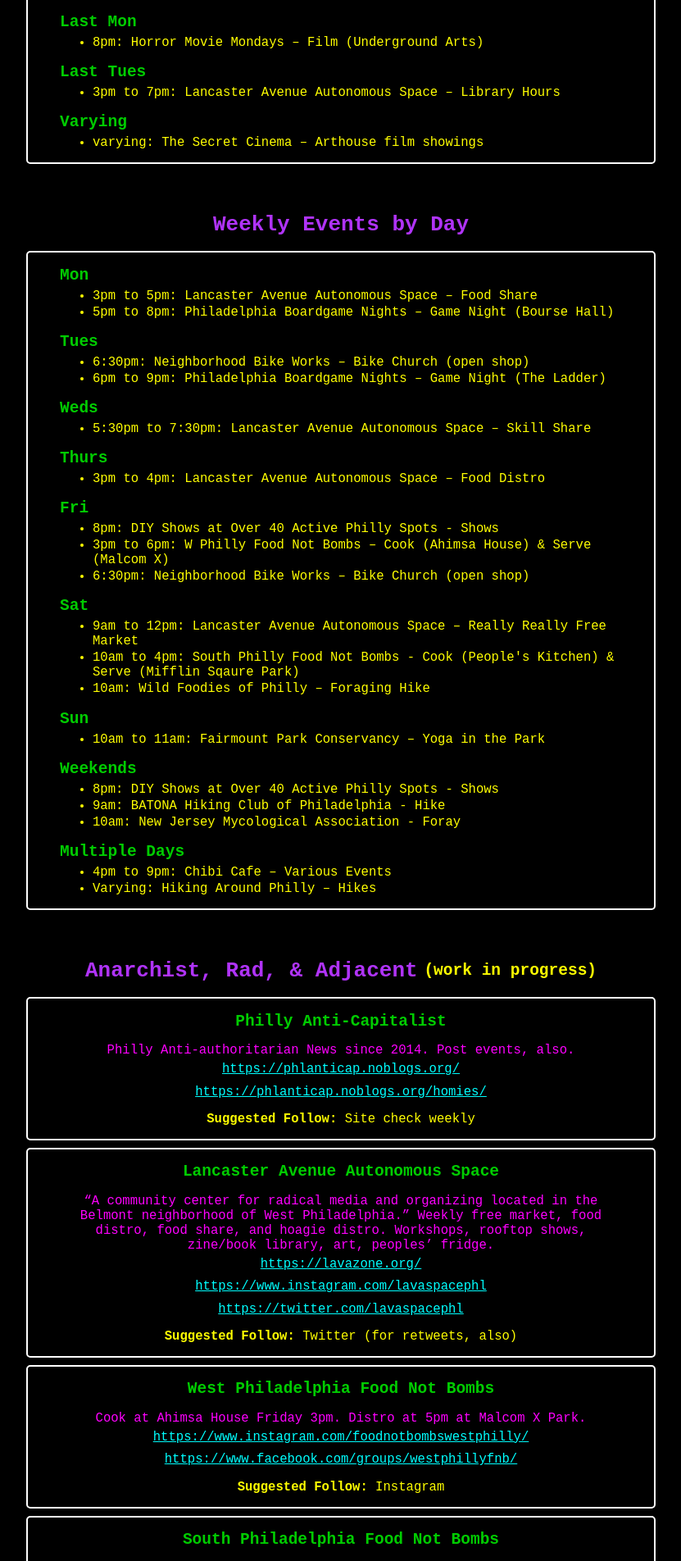
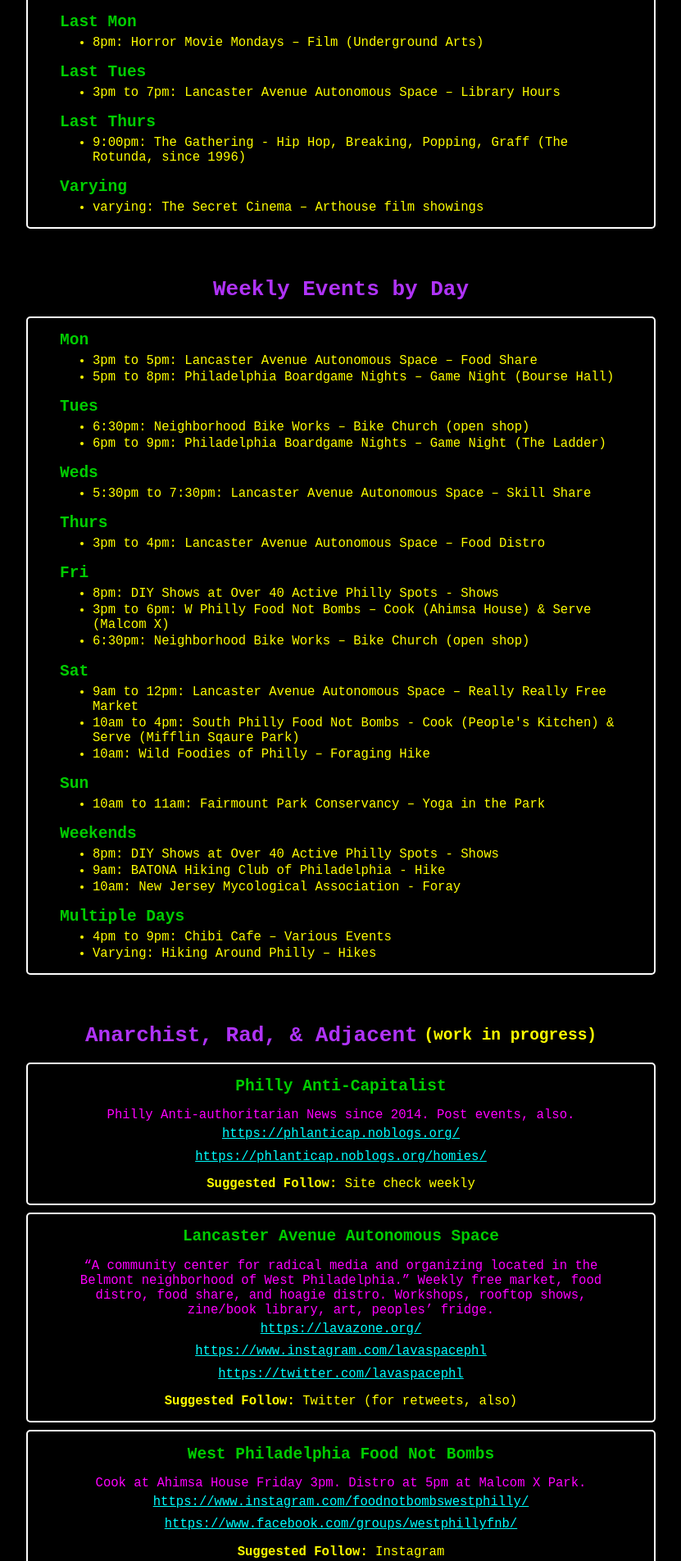
Before and after one commit to KLabWeb/Philly-Happenings, a React (Create React App) app: page / in a window 1280 px wide. Shown: the part 5100-7004 px from the top of the page at 82% size, without its empty margins (224-1055 px from the left). Built offline with nearby package versions, Linux system fonts and the light colour scheme; the HTML template or start-up script is replaced by a standard one.

Commit message:
event updates and some link corrections

```diff
--- a/src/cardContainer.js
+++ b/src/cardContainer.js
@@ -6,7 +6,7 @@ import { ANARCHISTPHILLY, ANIMEPHILLY, CYCLING, FILMFESTIVALS, FILMGROUPS,
   FILMHORROR, FILMINDIE, GENERAL, GREENGARDENS, GREENMARKETS, GREENFISHING,
   GREENFORAGINGGENERAL, GREENGENERAL, GREENHIKINGPARKS, LITERATURE,
   MUSICABOVEPHILLY, MUSICBLUEGRASS, MUSICCLASSICAL, MUSICDIYCOLLECTIVESPHL,
-  MUSICDIYGENPHL, MUSICDIYSPOTSPHL, MUSICELECTROINDUST, MUSICHIPHOPPHL,
+  MUSICDIYGENPHL, MUSICDIYSPOTSPHL, MUSICELECTROINDUST, MUSICHIPHOP,
   MUSICMETAL, MUSICREGIONAL, PHOTOGRAPHY, THEATER, MUSICDIYWIP, CLOSED} from "./data";
 
 export const Cards = () => {
@@ -171,7 +171,7 @@ export const Cards = () => {
     })}
 
     <h1 id="music-hiphop-phl" className="category">Music: Hip Hop, Popping, Breakdancing</h1> <h2 className="wip"> (work in progress)</h2>
-    {MUSICHIPHOPPHL.map(data => {
+    {MUSICHIPHOP.map(data => {
         return (
           <DetailCard key={data.title} data={data}/>
         );
--- a/src/data.js
+++ b/src/data.js
@@ -601,7 +601,7 @@ export const GREENMARKETS = [
     summary: "News/blog site on food farms, farmers' markets, local food restaurants. Pretty 'green capitalism', too, though.",
     mainLink: "https://ediblephilly.ediblecommunities.com/",
     facebook: "https://www.facebook.com/EdiblePhilly",
-    insta: "https://www.instagram.com/ediblephilly/none, but check if looking for food stuff",
+    insta: "https://www.instagram.com/ediblephilly",
     suggestedFollow: "None, but check if looking for food stuff",
   },
   {
@@ -729,7 +729,7 @@ export const GREENGENERAL = [
   {
     title: "Philadelphia Environmental Film Festival",
     summary: "Usually held mid spring. Run by Philadelphia Film Society.",
-    mainLink: "www.philaenvirofilmfest.org",
+    mainLink: "https://www.philaenvirofilmfest.org",
     suggestedFollow: "check annual date in early spring",
   },
 ];
@@ -808,7 +808,7 @@ export const GREENHIKINGPARKS = [
     summary: "“Founded in 1965, the Schuylkill Center is one of the first urban environmental education centers in the country, with 340 acres of fields, forests, ponds, and streams in NW Phil.” Hikes, foraging, art, conservation projects, wildlife clinic, programs. Many volunteer options.",
     mainLink: "https://www.schuylkillcenter.org/ ",
     facebook: "https://www.facebook.com/schuylkillcenter",
-    insta: "https://www.instagram.com/schuylkillcenter/https://www.facebook.com/schuylkillcenter",
+    insta: "https://www.instagram.com/schuylkillcenter",
     suggestedFollow: "Check site calendar monthly",
   },
   {
@@ -843,14 +843,14 @@ export const LITERATURE = [
   },
   {
     title: "Bucks County Book Festival",
-    summary: "Doylestown, PA. Books, author events, small presses. End of Sept annually.",
+    summary: "Doylestown, PA. Books, author events, small presses. End of Sept annually. Sept 29th-30th, 2023.",
     mainLink: "https://www.bucksbookfest.org/",
     suggestedFollow: "Check site later summer for annual date",
   },
   {
     title: "Collingswood Book Festival",
-    summary: "Collingswood, NJ. Books, author events, small presses. Start of Oct annually.",
-    mainLink: "https://www.collingswoodbookfestival.com/ Check site early fall for annual date",
+    summary: "Collingswood, NJ. Books, author events, small presses. Start of Oct annually. October 7th, 2023.",
+    mainLink: "https://www.collingswoodbookfestival.com/",
     suggestedFollow: "Check site early fall for annual date",
   },
   {
@@ -866,6 +866,13 @@ export const LITERATURE = [
     facebook: "https://www.facebook.com/TheMadPoetsSociety",
     insta: "https://www.instagram.com/madpoetssocietypa/",
     suggestedFollow: "Insta",
+  },
+  {
+    title: "Lacaster Zine Fest",
+    summary: "April 22nd, 2023. “Zines, art, music, & workshops at the lovely southern market. 40+ tablers, workshops & djs spinning after party tunes!“",
+    mainLink: "https://lancasterzinefest.my.canva.site/",
+    insta: "https://www.instagram.com/lancasterzinefest/",
+    suggestedFollow: "Insta + check for annual date in late winter",
   },
 ];
 
@@ -1378,11 +1385,6 @@ export const MUSICDIYSPOTSPHL = [
     insta: "https://www.instagram.com/overyonder.phl/",
   },
   {
-    title: "The Crawlspace",
-    summary: "North Philly house venue. “AI generated mosh pit in north philly.” Active. Multiple shows a month in warmer months.",
-    insta: "https://www.instagram.com/thecrawlspacephl ",
-  },
-  {
     title: "Big Farma",
     summary: "“West Philly House Venue!” Started summer 2022. Run by 4333 Collective.",
     subLink: "https://www.instagram.com/4333collective/ ",
@@ -1572,6 +1574,11 @@ export const MUSICDIYSPOTSPHL = [
     title: "Haus de Jadore",
     summary: "“North Philly House Show Venue. Run by 1 hyperfem & 2 androgynous broads.” Show in late Aug ‘22, then early Oct, but nothing since. Dead?",
     insta: "https://www.instagram.com/hausdejadore/ ",
+  },
+  {
+    title: "The Crawlspace",
+    summary: "North Philly house venue. On hiatus since Aug 2022. “AI generated mosh pit in north philly.” Active. Multiple shows a month in warmer months.",
+    insta: "https://www.instagram.com/thecrawlspacephl ",
   },
 ];
 
@@ -1672,10 +1679,14 @@ export const MUSICELECTROINDUST = [
   },
 ];
 
-export const MUSICHIPHOPPHL = [
-  {
-    title:" ",
-    summary: " "
+export const MUSICHIPHOP = [
+  {
+    title:"The Gathering",
+    summary: "(almost) every last Thursday. Established in 1996, The Gathering is the longest/strongest-running truly Hip Hop event in Philly. The Gathering IS b-boys/b-girls, pop-lockers, emcees, graffiti writers, DJs, men, women, and children of all ages enjoying an organic, community-based celebration of The struggle, the Love,and the culture of Hip Hop. DJs spin Hiphop, breaks, and funk all night, and there are open cyphas, a tag wall, and a featured performance and graffiti panel each month.",
+    mainLink: "https://www.therotunda.org/event_category/the-gathering",
+    facebook: "https://www.facebook.com/TheGathering215/",
+    insta: "https://www.instagram.com/thegathering215/",
+    suggestedFollow: "Insta"
   }
 ];
 
@@ -1734,7 +1745,7 @@ export const MUSICARTISTS = [
 export const PHOTOGRAPHY = [
   {
     title: "20/20 Photo Festival",
-    summary: "Late September, annually. Photo fest with exhibitions at a bunch of different galleries.",
+    summary: "Septh 30th, 2023. Annual photo fest with exhibitions at a bunch of different galleries.",
     mainLink: "https://www.2020photofestival.org/",
     facebook: "https://www.facebook.com/2020photofestival",
     insta: "https://www.instagram.com/2020photofest/",
@@ -1743,7 +1754,7 @@ export const PHOTOGRAPHY = [
   {
     title: "The Photographic Society of Philadelphia",
     summary: "“The oldest active photography society in the country, started in 1860.” Third Tuesday of each month featuring special guest speakers. Sadly, went from in person to Zoom after pandemic.",
-    mainLink: "https://phillyphotosociety.com/events https://www.facebook.com/PhotographicSocietyOfPhiladelphia",
+    mainLink: "https://phillyphotosociety.com/events",
     facebook: "https://www.facebook.com/PhotographicSocietyOfPhiladelphia",
     suggestedFollow: "Check site monthly for meeting info",
   },
--- a/src/eventData.js
+++ b/src/eventData.js
@@ -115,6 +115,10 @@ export const BYWEEK = [
     events: ["3pm to 7pm: Lancaster Avenue Autonomous Space – Library Hours"]
   },
   {
+    period: "Last Thurs",
+    events: ["9:00pm: The Gathering - Hip Hop, Breaking, Popping, Graff (The Rotunda, since 1996)"]
+  },
+  {
     period: "Varying",
     events: ["varying: The Secret Cinema – Arthouse film showings"]
   },
```
